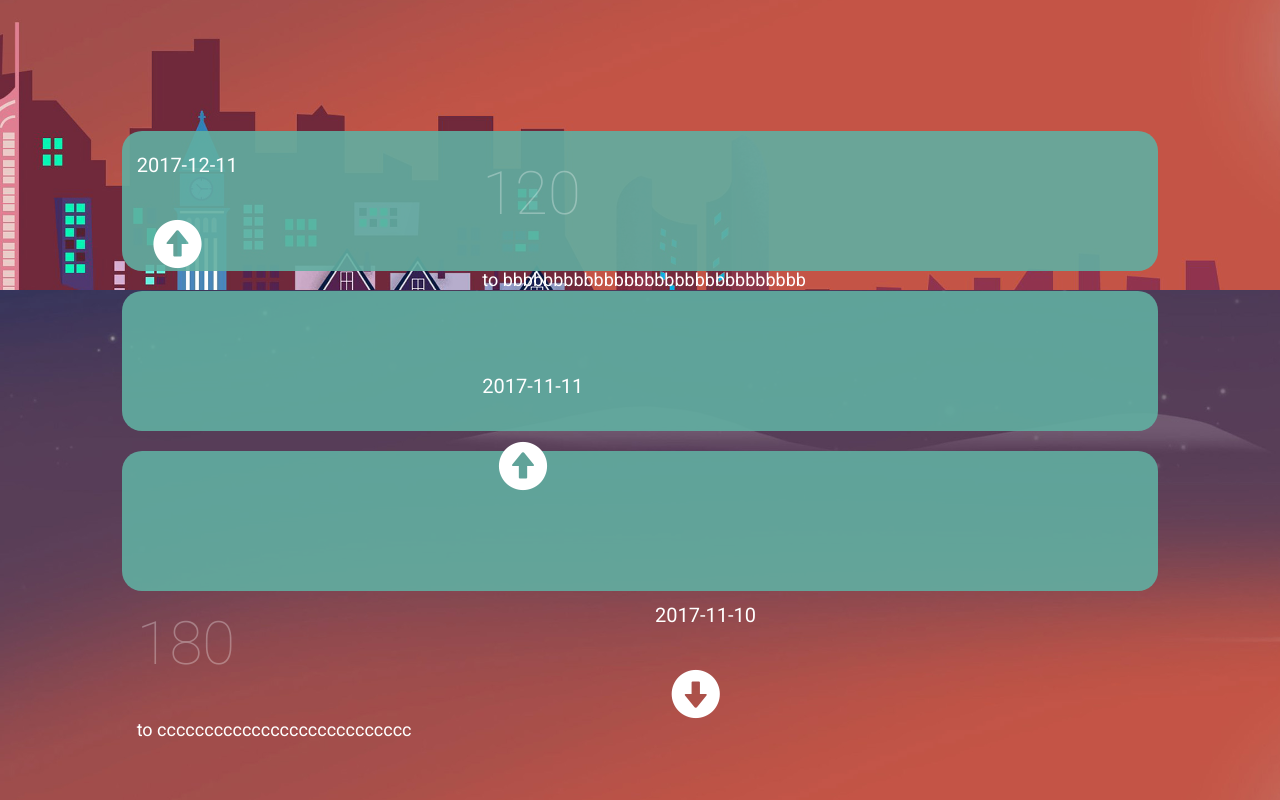
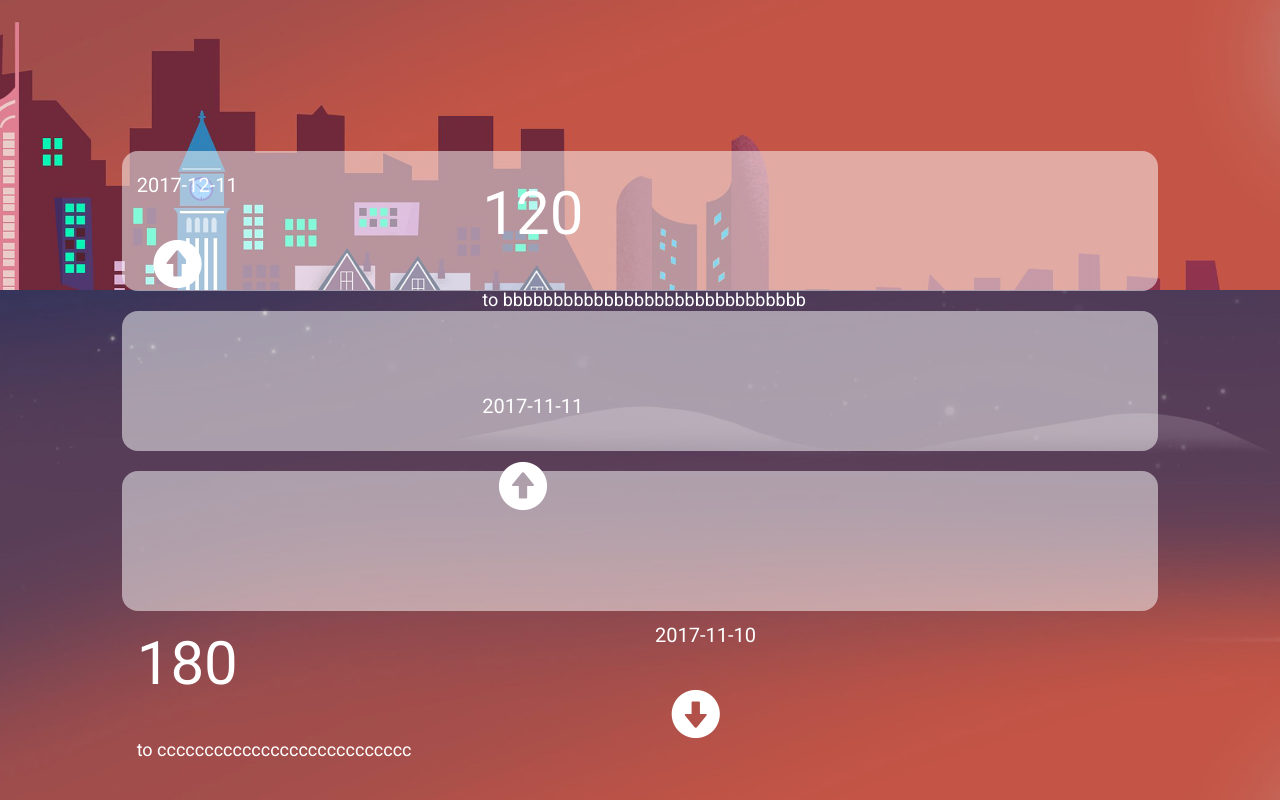
Before and after one commit to HoDuongNhatDuy/cnm_kcoin_frontend, a React (Create React App) app: page / in a window 1280 px wide. Shown: the part 520-1320 px from the top of the page. Built offline with nearby package versions, Linux system fonts and the light colour scheme.

Commit message:
Fixed incorrectly placed css in Balance

```diff
--- a/src/balance/Balance.css
+++ b/src/balance/Balance.css
@@ -3,7 +3,7 @@
     width: 100%;
 }
 
-.amount{
+.balance-element .amount {
     text-align: left;
     font-size: 140px;
     font-weight: 100;
@@ -11,7 +11,7 @@
     opacity: 0.3;
 }
 
-.description{
+.balance-element .description {
     text-align: left;
     font-size: 30px;
     font-weight: 700;
@@ -20,9 +20,3 @@
     margin-top: -40px;
     opacity: 0.6;
 }
-
-.available-balance {
-    position: relative;
-    top: 90px;
-    line-height: 100px;
-}
--- a/src/balance/Balance.js
+++ b/src/balance/Balance.js
@@ -7,12 +7,12 @@ class Balance extends Component {
     render() {
         return (
             <div className="Balance">
-                <div className="col-sm-offset-1 col-sm-5 text-center pointer">
+                <div className="col-sm-offset-1 col-sm-5 text-center balance-element pointer">
                     <div className="amount">{this.props.available_balance}</div>
                     <div className="description">AVAILABLE BALANCE</div>
                 </div>
 
-                <div className="col-sm-5 text-center pointer">
+                <div className="col-sm-5 text-center balance-element pointer">
                     <div className="amount">{this.props.actual_balance}</div>
                     <div className="description">ACTUAL BALANCE</div>
                 </div>
--- a/src/transactions/Transactions.css
+++ b/src/transactions/Transactions.css
@@ -1,12 +1,12 @@
 .Transactions {
-    margin-top: 180px;
+    margin-top: 200px;
 }
 
 .transaction-item {
-    background: rgba(97, 174, 161, 0.9);
+    background: rgba(255, 255, 255, 0.5);
     -webkit-border-radius: 10px;
     -moz-border-radius: 10px;
-    border-radius: 20px;
+    border-radius: 16px;
     height: 140px;
     margin-bottom: 20px;
 }
```
